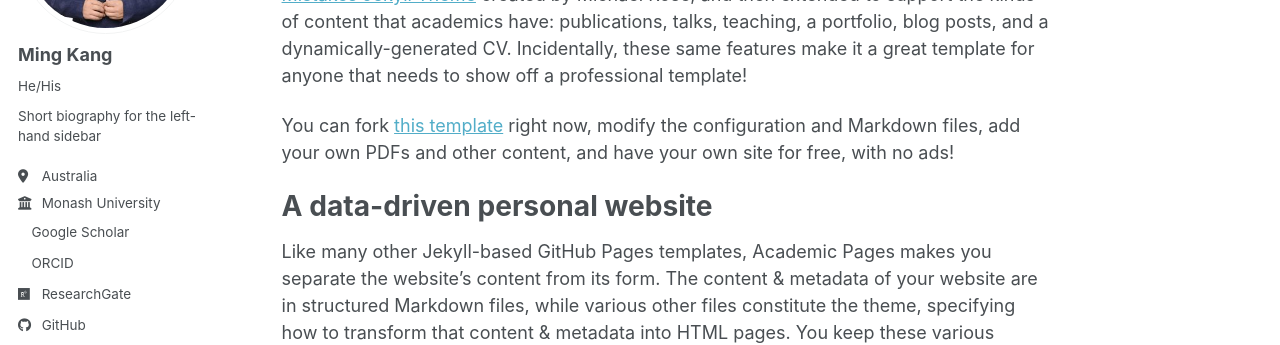
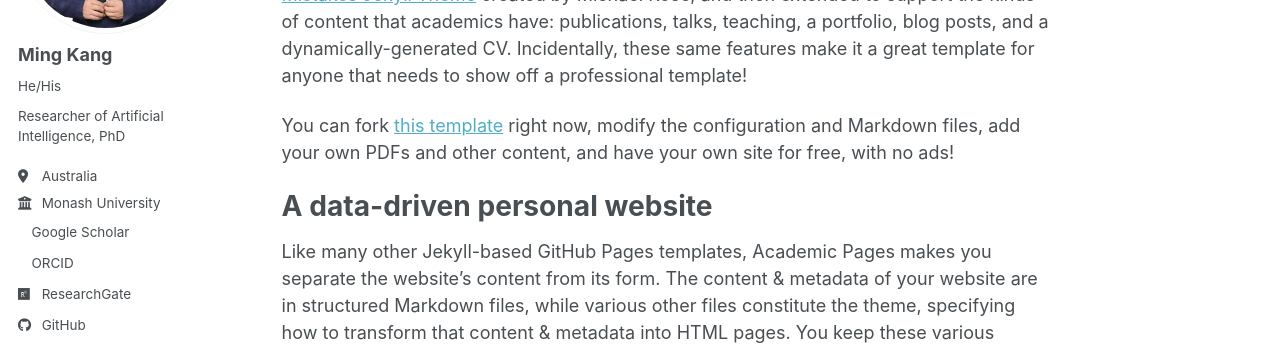
Before and after one commit to mkang315/mingkang.github.io, a Jekyll site: the page built from _pages/about.md, in a window 1280 px wide. Shown: the part 242-587 px from the top of the page. Built offline with Jekyll 4.4.1, drawn with Linux system fonts in a browser that asks for light colours; a style sheet for code colours, icons or effects is not loaded.

Commit message:
Update _config.yml

```diff
--- a/_config.yml
+++ b/_config.yml
@@ -26,7 +26,7 @@ author:
   avatar           : "Ming_Kang.jpeg"
   name             : "Ming Kang"
   pronouns         : "He/His"
-  bio              : "Short biography for the left-hand sidebar"
+  bio              : "Researcher of Artificial Intelligence, PhD"
   location         : "Australia"
   employer         : "Monash University"
   uri              : # URL
```
